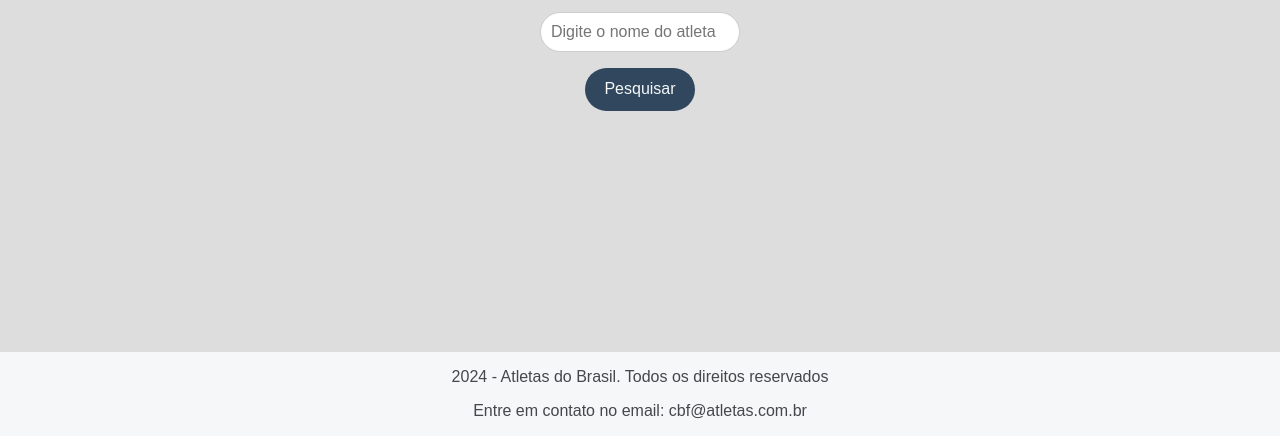
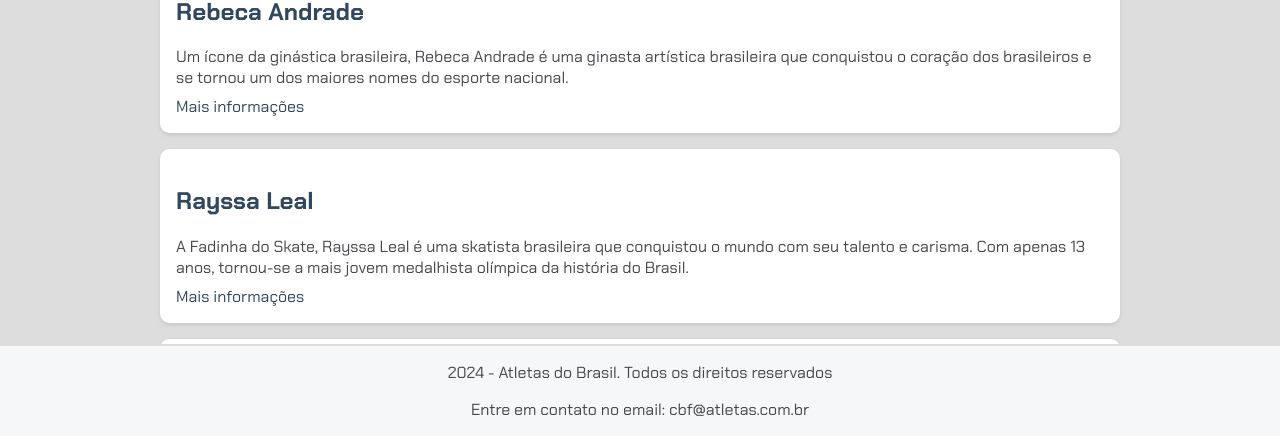
Before and after one commit to MatheusYuri-MsyF/ImersaoDev-Gemini, a plain HTML site: page index.html in a window 1280 px wide. Shown: the part 364-800 px from the top of the page. Drawn offline with Linux system fonts and the light colour scheme.

Commit message:
Primeira ideia sobre aparecer atletas no site, definindo as classes de acordo com o arquivo CSS

```diff
--- a/index.html
+++ b/index.html
@@ -15,6 +15,36 @@
             <input type="text" placeholder="Digite o nome do atleta">
             <button type="submit">Pesquisar</button>
         </section>
+        <section class="resultados-pesquisa">
+            <div class="item-resultado">
+                <h2>
+                    <a href="https://www.instagram.com/rebecarandrade/" target="_blank">Rebeca Andrade</a>
+                </h2>
+                <p class="descricao-meta">
+                Um ícone da ginástica brasileira,
+                Rebeca Andrade é uma ginasta artística brasileira que conquistou o coração dos brasileiros e se tornou um dos maiores nomes do esporte nacional.
+                </p>
+                <a href="https://pt.wikipedia.org/wiki/Rebeca_Andrade" target="_blank" title="Saiba mais sobre a ginasta Rebeca Andrade">Mais informações</a>
+            </div>
+            <div class="item-resultado">
+                <h2>
+                    <a href="https://www.instagram.com/rayssalealoficial/" target="_blank">Rayssa Leal</a>
+                </h2>
+                <p class="descricao-meta">
+                    A Fadinha do Skate, Rayssa Leal é uma skatista brasileira que conquistou o mundo com seu talento e carisma. Com apenas 13 anos, tornou-se a mais jovem medalhista olímpica da história do Brasil.
+                </p>
+                <a href="https://pt.wikipedia.org/wiki/Rayssa_Leal" target="_blank" title="Saiba mais sobre a skatista Rayssa Leal">Mais informações</a>
+            </div>
+            <div class="item-resultado">
+                <h2>
+                    <a href="https://www.instagram.com/beatrizsouza_/" target="_blank">Beatriz Souza</a>
+                </h2>
+                <p class="descricao-meta">
+                    A nova estrela do judô brasileiro, Beatriz Souza, é uma judoca que conquistou o ouro olímpico em Paris 2024. Sua força e determinação a tornaram um dos maiores nomes do esporte.
+                </p>
+                <a href="https://pt.wikipedia.org/wiki/Beatriz_Souza" target="_blank" title="Saiba mais sobre a judoca Beatriz">Mais informações</a>
+            </div>
+        </section>
     </main>
     <footer>
         <p>2024 - Atletas do Brasil. Todos os direitos
--- a/styles.css
+++ b/styles.css
@@ -1,10 +1,3 @@
-input[type="text"] {
-    width: 200px;
-    font-size: 16px;
-    padding: 10px;
-    border: 1px solid #ccc;
-  }
-
 /* Importa a fonte Chakra Petch do Google Fonts */
 @import url('https://fonts.googleapis.com/css2?family=Chakra+Petch:ital,wght@0,300;0,400;0,500;0,600;0,700;1,300;1,400;1,500;1,600;1,700&display=swap');
 
```
